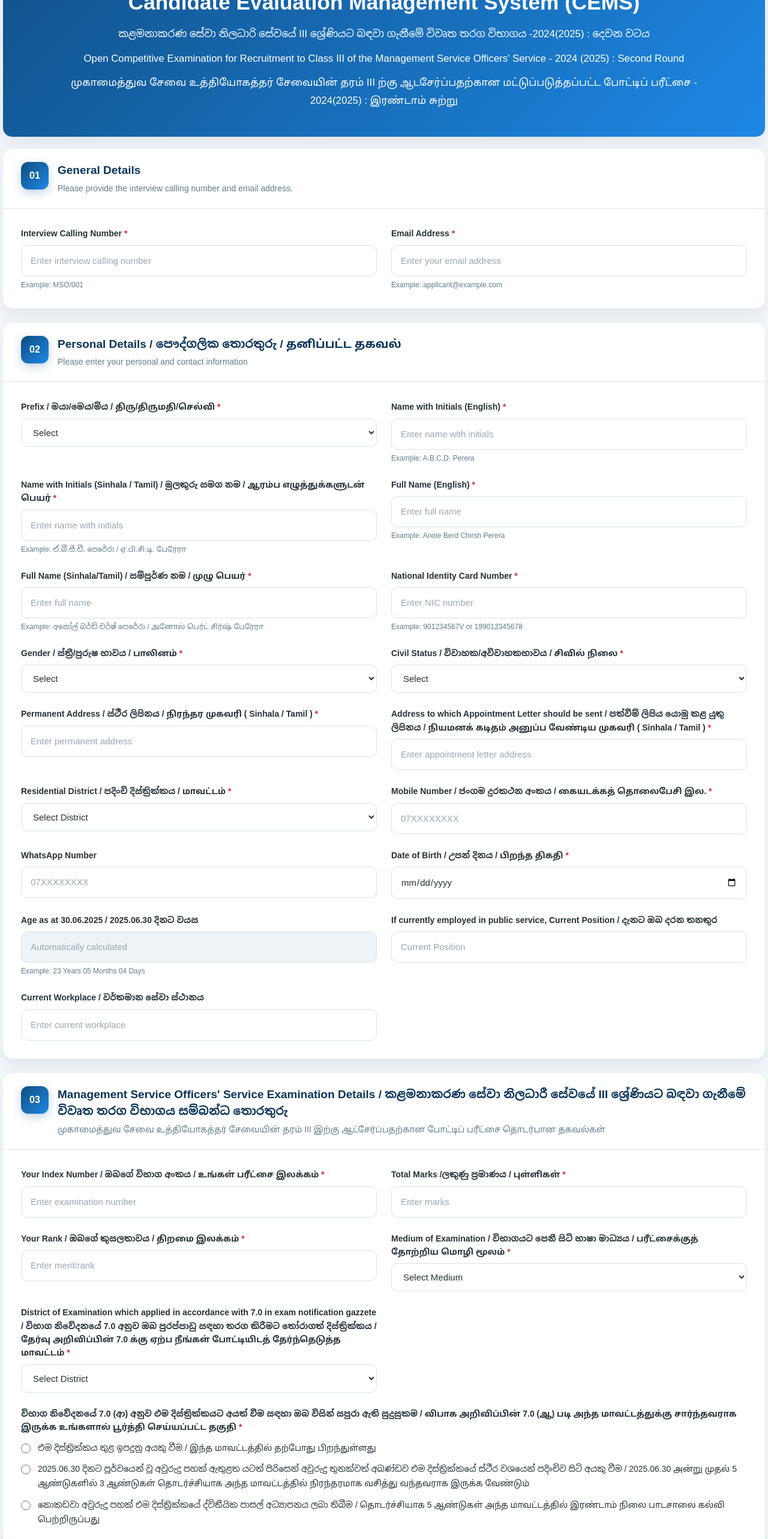
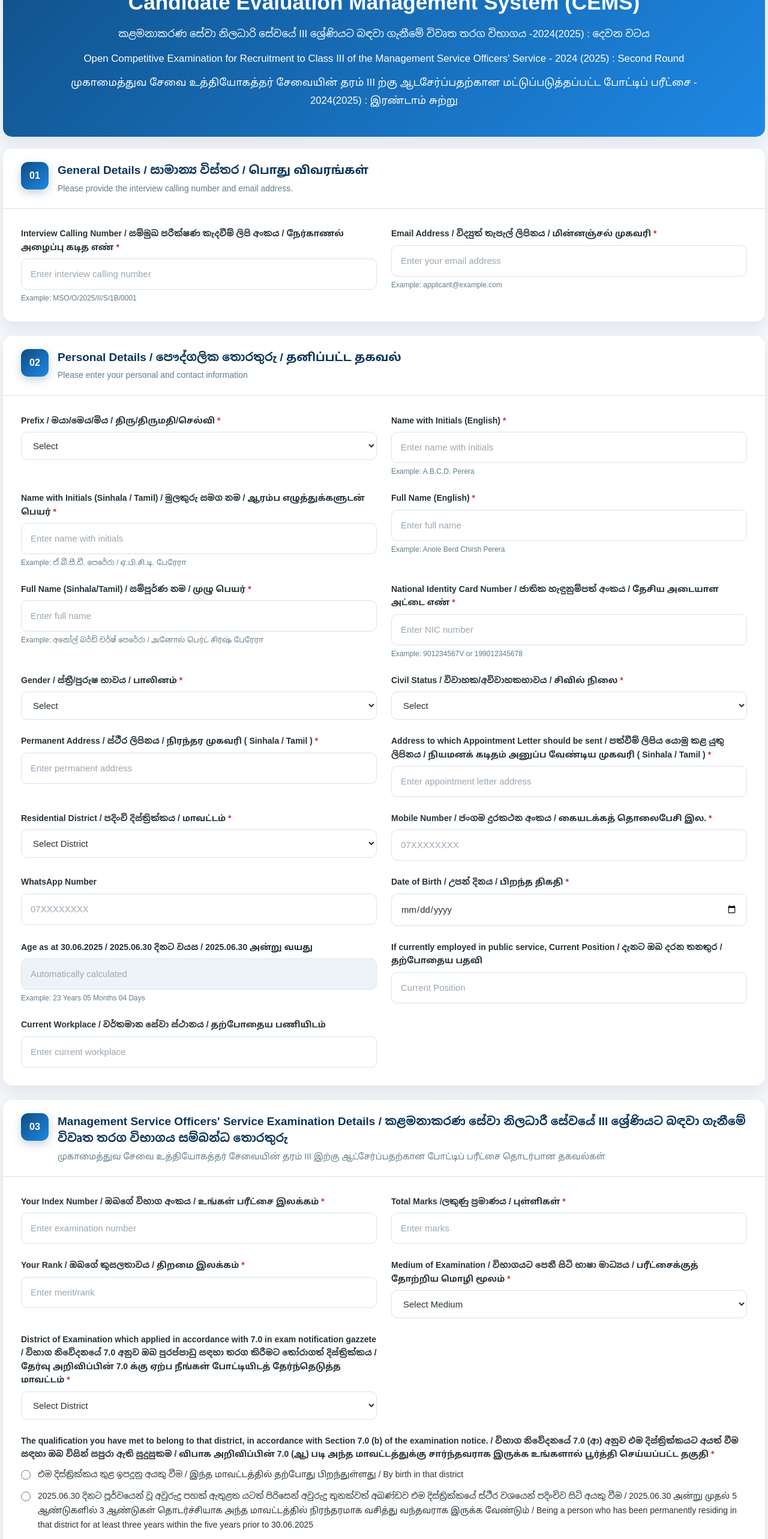
Before and after one commit to csrecpubad/CSREC-recruitment-data-collection, a React (Vite) app: page / in a window 1280 px wide. Shown: the part 234-2800 px from the top of the page at 60% size. Built offline with nearby package versions, Linux system fonts and the light colour scheme.

Commit message:
finalized version

```diff
--- a/src/components/common/NICField.tsx
+++ b/src/components/common/NICField.tsx
@@ -27,7 +27,7 @@ export default function NICField({
 
   return (
     <TextField
-      label="National Identity Card Number"
+      label="National Identity Card Number / ජාතික හැඳුනුම්පත් අංකය / தேசிய அடையாள அட்டை எண்"
       name="nic"
       value={value}
       onChange={handleChange}
--- a/src/components/declaration/Declaration.tsx
+++ b/src/components/declaration/Declaration.tsx
@@ -20,6 +20,18 @@ export default function Declaration({
       <div className="declaration-box">
 
         <div className="declaration-text">
+
+          <p>
+            I certify that the above-mentioned information is true and correct.
+          </p>
+
+          <p>
+            I certify that I possess the required qualifications for appointment to Grade III of the Management Services
+            Officers' Service; furthermore, I pledge that, should I be selected for the appointment, I will
+            serve at the assigned duty station and will not request a change of the assigned duty station for any reason.
+          </p>
+
+          <div className="declaration-divider" />
 
           <p>
             ඉහත සඳහන් තොරතුරු සත්‍ය සහ නිවැරදි බව මම
@@ -66,6 +78,9 @@ export default function Declaration({
           />
 
           <span>
+            I have read and understood the above statement,
+and I agree with the matters stated therein.
+<br/>
             ඉහත ප්‍රකාශය කියවා අවබෝධ කරගත් අතර,
             එහි සඳහන් කරුණු වලට එකඟ වෙමි.
             <br />
--- a/src/components/general/GeneralDetails.tsx
+++ b/src/components/general/GeneralDetails.tsx
@@ -22,26 +22,26 @@ export default function GeneralDetails({
   return (
     <SectionCard
       number="01"
-      title="General Details"
+      title="General Details / සාමාන්‍ය විස්තර / பொது விவரங்கள்"
       description="Please provide the interview calling number and email address."
     >
       <div className="form-grid">
 
         <TextField
-          label="Interview Calling Number"
+          label="Interview Calling Number / සම්මුඛ පරීක්ෂණ කැදවීම් ලිපි අංකය / நேர்காணல் அழைப்பு கடித எண்"
           name="callingNumber"
           value={data.callingNumber}
           onChange={(value) =>
             onChange("callingNumber", value)
           }
           placeholder="Enter interview calling number"
-          example="Example: MSO/001"
+          example="Example: MSO/O/2025/II/S/1B/0001"
           required
           error={errors.callingNumber}
         />
 
         <TextField
-          label="Email Address"
+          label="Email Address / විද්‍යුත් තැපැල් ලිපිනය / மின்னஞ்சல் முகவரி"
           name="email"
           type="email"
           value={data.email}
--- a/src/components/mso/MSOExamDetails.tsx
+++ b/src/components/mso/MSOExamDetails.tsx
@@ -65,17 +65,17 @@ const districtQualificationOptions = [
   {
     value: "ByBirth",
     label:
-      "එම දිස්ත්‍රික්කය තුළ ඉපදුනු අයකු වීම / இந்த மாவட்டத்தில் தற்போது பிறந்துள்ளது",
+      "එම දිස්ත්‍රික්කය තුළ ඉපදුනු අයකු වීම / இந்த மாவட்டத்தில் தற்போது பிறந்துள்ளது / By birth in that district",
   },
   {
     value: "PermanentResidence",
     label:
-      "2025.06.30 දිනට පූර්වයෙන් වූ අවුරුදු පහක් ඇතුළත යටත් පිරිසෙන් අවුරුදු තුනක්වත් අඛණ්ඩව එම දිස්ත්‍රික්කයේ ස්ථීර වශයෙන් පදිංචිව සිටි අයකු වීම / 2025.06.30 அன்று முதல் 5 ஆண்டுகளில் 3 ஆண்டுகள் தொடர்ச்சியாக அந்த மாவட்டத்தில் நிரந்தரமாக வசித்து வந்தவராக இருக்க வேண்டும்",
+      "2025.06.30 දිනට පූර්වයෙන් වූ අවුරුදු පහක් ඇතුළත යටත් පිරිසෙන් අවුරුදු තුනක්වත් අඛණ්ඩව එම දිස්ත්‍රික්කයේ ස්ථීර වශයෙන් පදිංචිව සිටි අයකු වීම / 2025.06.30 அன்று முதல் 5 ஆண்டுகளில் 3 ஆண்டுகள் தொடர்ச்சியாக அந்த மாவட்டத்தில் நிரந்தரமாக வசித்து வந்தவராக இருக்க வேண்டும் / Being a person who has been permanently residing in that district for at least three years within the five years prior to 30.06.2025",
   },
   {
     value: "SecondaryEducation",
     label:
-      "නොකඩවා අවුරුදු පහක් එම දිස්ත්‍රික්කයේ ද්විතීයික පාසල් අධ්‍යාපනය ලබා තිබීම / தொடர்ச்சியாக 5 ஆண்டுகள் அந்த மாவட்டத்தில் இரண்டாம் நிலை பாடசாலை கல்வி பெற்றிருப்பது",
+      "නොකඩවා අවුරුදු පහක් එම දිස්ත්‍රික්කයේ ද්විතීයික පාසල් අධ්‍යාපනය ලබා තිබීම / தொடர்ச்சியாக 5 ஆண்டுகள் அந்த மாவட்டத்தில் இரண்டாம் நிலை பாடசாலை கல்வி பெற்றிருப்பது / Having received secondary education in that district for a continuous period of five years",
   },
 ];
 
@@ -157,7 +157,7 @@ export default function MSOExamDetails({
         />
 
         <RadioGroup
-          label="විභාග නිවේදනයේ 7.0 (ආ) අනුව එම දිස්ත්‍රික්කයට අයත් වීම සඳහා ඔබ විසින් සපුරා ඇති සුදුසුකම / விபாக அறிவிப்பின் 7.0 (ஆ) படி அந்த மாவட்டத்துக்கு சார்ந்தவராக இருக்க உங்களால் பூர்த்தி செய்யப்பட்ட தகுதி"
+          label="The qualification you have met to belong to that district, in accordance with Section 7.0 (b) of the examination notice. / විභාග නිවේදනයේ 7.0 (ආ) අනුව එම දිස්ත්‍රික්කයට අයත් වීම සඳහා ඔබ විසින් සපුරා ඇති සුදුසුකම / விபாக அறிவிப்பின் 7.0 (ஆ) படி அந்த மாவட்டத்துக்கு சார்ந்தவராக இருக்க உங்களால் பூர்த்தி செய்யப்பட்ட தகுதி"
           name="selectedDistrictQualification"
           value={data.selectedDistrictQualification}
           options={districtQualificationOptions}
--- a/src/components/personal/PersonalDetails.tsx
+++ b/src/components/personal/PersonalDetails.tsx
@@ -332,7 +332,7 @@ export default function PersonalDetails({
 
         {/* Age */}
         <TextField
-          label="Age as at 30.06.2025 / 2025.06.30 දිනට වයස"
+          label="Age as at 30.06.2025 / 2025.06.30 දිනට වයස / 2025.06.30 அன்று வயது"
           name="age"
           value={data.age}
           onChange={() => {}}
@@ -343,7 +343,7 @@ export default function PersonalDetails({
 
         {/* Current Position */}
         <TextField
-          label="If currently employed in public service, Current Position / දැනට ඔබ දරන තනතුර"
+          label="If currently employed in public service, Current Position / දැනට ඔබ දරන තනතුර / தற்போதைய பதவி"
           name="currentPosition"
           value={data.currentPosition}
           onChange={(value) => onChange("currentPosition", value)}
@@ -353,7 +353,7 @@ export default function PersonalDetails({
 
         {/* Workplace */}
         <TextField
-          label="Current Workplace / වර්තමාන සේවා ස්ථානය"
+          label="Current Workplace / වර්තමාන සේවා ස්ථානය / தற்போதைய பணியிடம்"
           name="workPlace"
           value={data.workPlace}
           onChange={(value) => onChange("workPlace", value)}
```
Also changed, not shown: src/components/education/EducationQualifications.tsx (+48 -30 lines).
